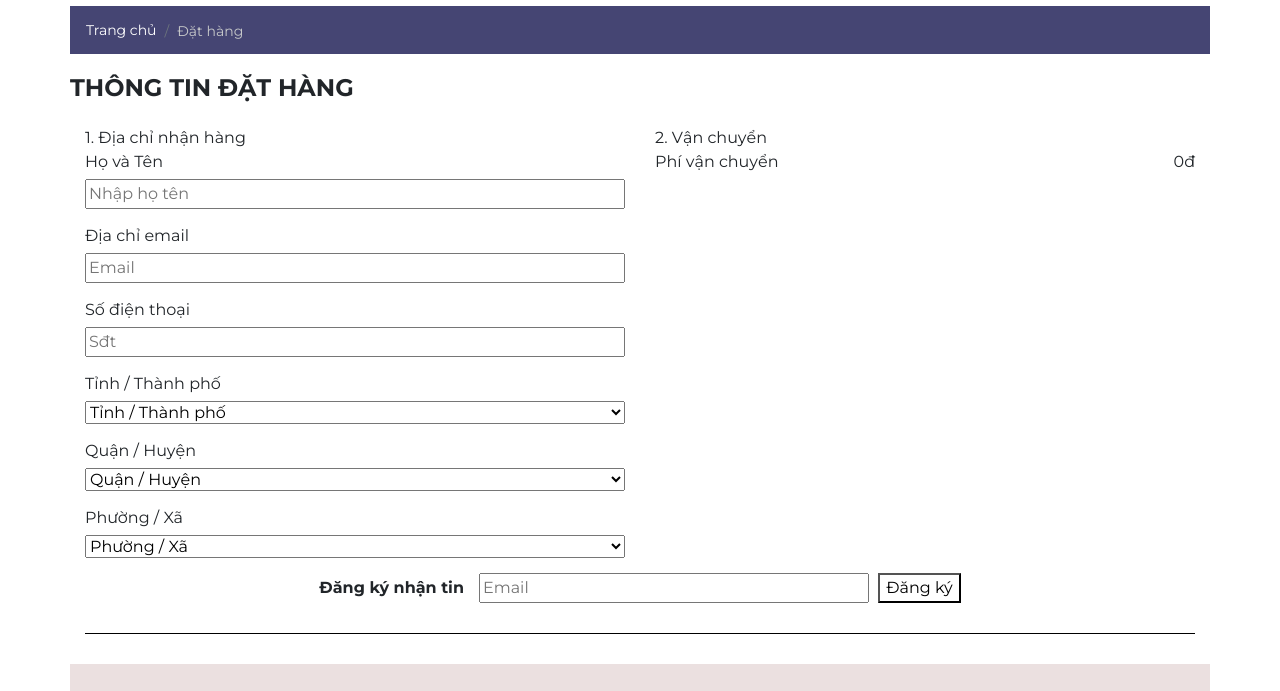
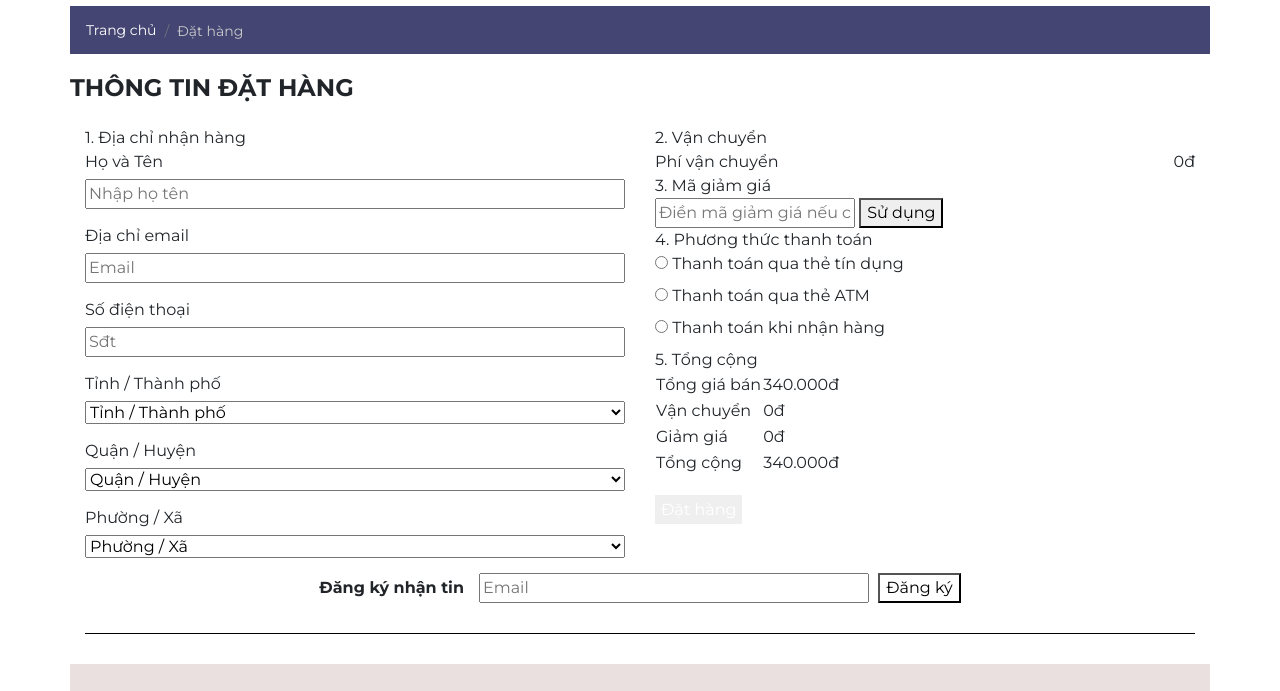
Before and after one commit to LinkK9/lh-clothing, a plain HTML site: page order.html in a window 1280 px wide. Shown: the part 95-786 px from the top of the page. Drawn offline with nearby package versions, Linux system fonts and the light colour scheme.

Commit message:
layout order page

```diff
--- a/order.html
+++ b/order.html
@@ -65,7 +65,7 @@
     </nav>
     <div class="order-view container">
       <div class="order-title shopcart-title">THÔNG TIN ĐẶT HÀNG</div>
-      <form class="order-info d-flex">
+      <form class="order-info d-flex flex-wrap">
         <div class="order-address col-md-6 col">
           <div class="order-address-title">1. Địa chỉ nhận hàng</div>
           <div class="order-input">
@@ -107,7 +107,61 @@
             <div class="ship-title">2. Vận chuyển</div>
             <div class="ship-info d-flex justify-content-between">
               <div class="ship-label">Phí vận chuyển</div>
-              <div class="ship-money">0đ  </div>
+              <div class="ship-money">0đ</div>
+            </div>
+          </div>
+          <div class="order-code">
+            <div class="code-title">3. Mã giảm giá</div>
+            <form class="code-form">
+              <input type="number" placeholder="Điền mã giảm giá nếu có">
+              <button type="submit">Sử dụng</button>
+            </form>
+          </div>
+          <div class="pay-method">
+            <div class="pay-label">4. Phương thức thanh toán</div>
+            <form action="">
+              <div class="methods">
+                <input id="credit" type="radio" name="paymentMethod">
+                <label for="credit">Thanh toán qua thẻ tín dụng</label>
+              </div>
+              <div class="methods">
+                <input id="atm-card" type="radio" name="paymentMethod">
+                <label for="atm-card">Thanh toán qua thẻ ATM</label>
+              </div>
+              <div class="methods">
+                <input id="cash" type="radio" name="paymentMethod">
+                <label for="cash">Thanh toán khi nhận hàng</label>
+              </div>
+            </form>
+          </div>
+          <div class="oder-sum">
+            <div class="sum-label">5. Tổng cộng</div>
+            <div class="sum-info">
+              <table class="sum-table">
+                <tbody>
+                  <tr>
+                    <td>Tổng giá bán</td>
+                    <td>340.000đ</td>
+                  </tr>
+                  <tr>
+                    <td>Vận chuyển</td>
+                    <td>0đ</td>
+                  </tr>
+                  <tr>
+                    <td>Giảm giá</td>
+                    <td>0đ</td>
+                  </tr>
+                </tbody>
+                <tfoot>
+                  <tr>
+                    <td>Tổng cộng</td>
+                    <td>340.000đ</td>
+                  </tr>
+                </tfoot>
+              </table>
+              <div class="submit-button">
+                <button type="submit">Đặt hàng</button>
+              </div>
             </div>
           </div>
         </div>
```
Also changed, not shown: 1 other file.
